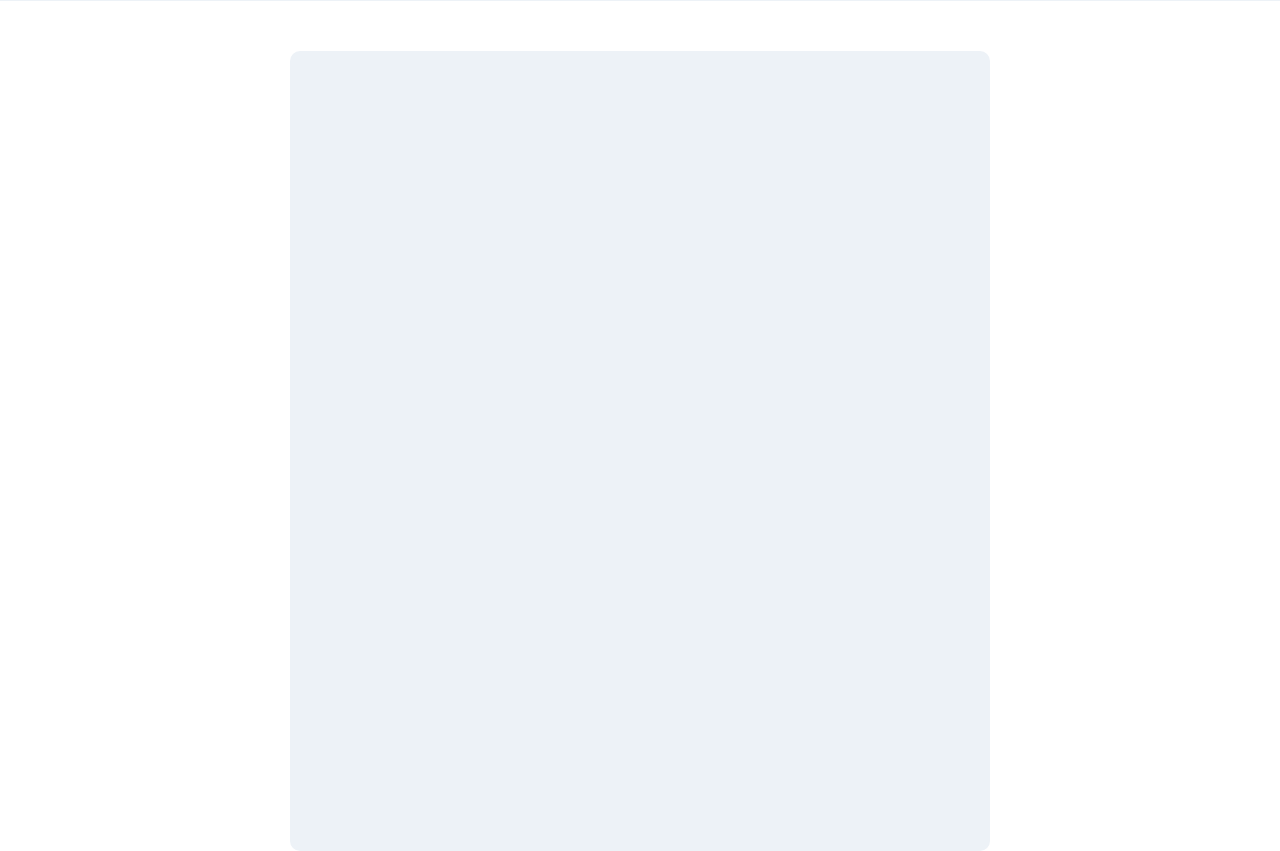
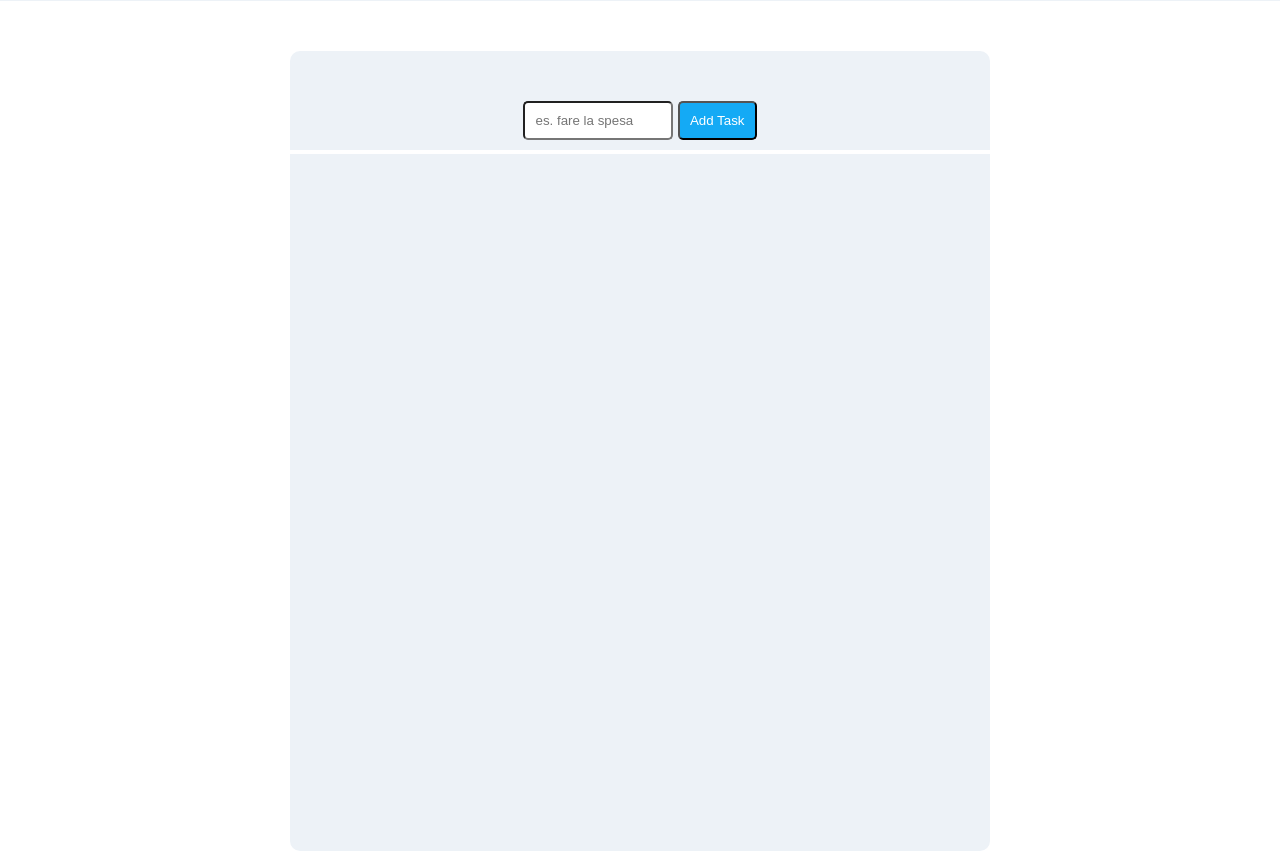
Before and after one commit to MattiaMessana/html-css-toboolist, a plain HTML site: page index.html in a window 1280 px wide. Shown: the part 66-917 px from the top of the page. Drawn offline with Linux system fonts and the light colour scheme.

Commit message:
add: section search-box

```diff
--- a/css/style.css
+++ b/css/style.css
@@ -1,23 +1,45 @@
 /* RESET */
-*{
+* {
     margin: 0;
     padding: 0;
     box-sizing: border-box;
 }
+
 /* HEADER */
-.header-conteiner{
+.header-conteiner {
     width: 100%;
     background-color: #edf2f7;
     text-align: center;
 
 }
+
 /* MAIN */
-.main-conteiner{
+.main-conteiner {
     width: 700px;
     height: 800px;
     background-color: #edf2f7;
     margin: auto;
-   margin-top: 50px;
-   border-radius: 10px;
+    margin-top: 50px;
+    border-radius: 10px;
+    text-align: center;
+    font-family: Arial, Helvetica, sans-serif;
+}
 
+.search-box {
+    border-radius: 5px;
+    width: 150px;
+    margin-top: 50px;
+    padding: 10px;
 }
+
+.botton-task {
+    background-color: #14aaf5;
+    color: white;
+    padding: 10px;
+    border-radius: 5px;
+}
+
+hr {
+    border: solid white 2px;
+    margin-top: 10px;
+}
--- a/index.html
+++ b/index.html
@@ -1,5 +1,6 @@
 <!DOCTYPE html>
 <html lang="en">
+
 <head>
     <meta charset="UTF-8">
     <meta name="viewport" content="width=device-width, initial-scale=1.0">
@@ -15,13 +16,17 @@
         </div>
     </header>
     <!-- /header -->
-
     <!-- main -->
-    <main>
-        <div class="main-conteiner">
-
+    <main class="main-conteiner">
+        <!-- search-box -->
+        <div>
+            <input class="search-box" type="text" placeholder="es. fare la spesa">
+            <input class="botton-task" type="button" value="Add Task">
         </div>
+        <hr>
+        <!-- /search-box -->
     </main>
     <!-- /main -->
 </body>
+
 </html>
```
